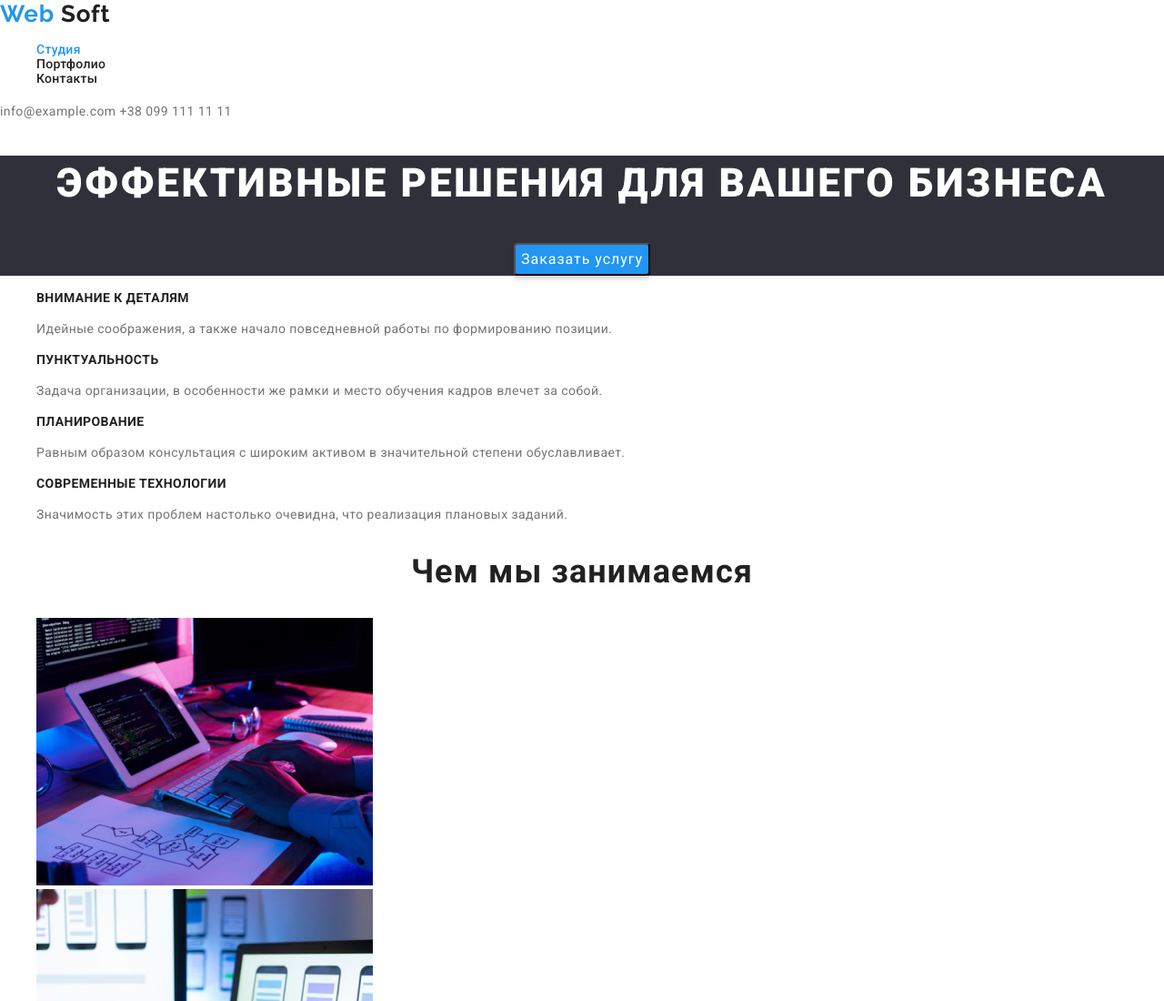
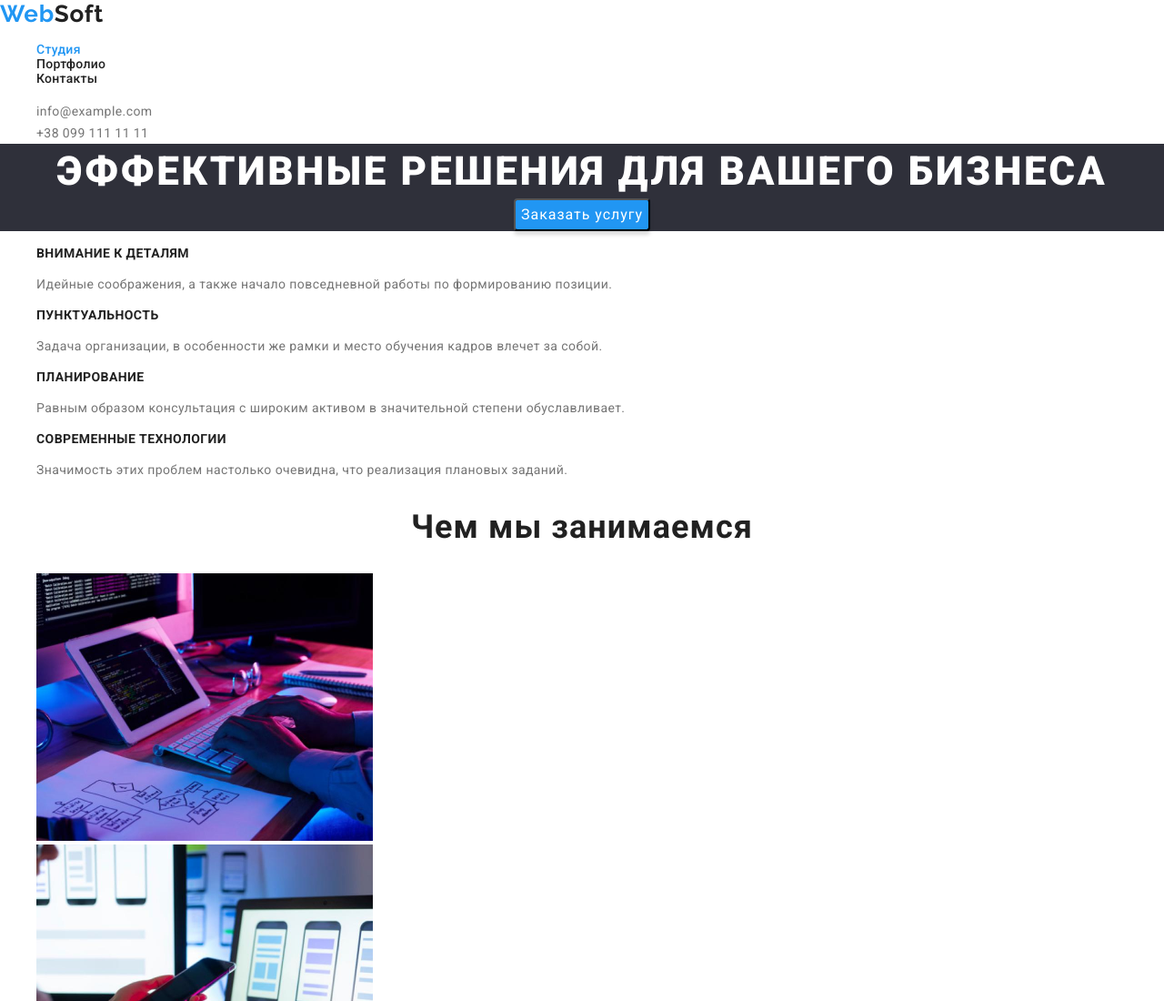
Before and after one commit to ololosh-tralevich/goit-markup-hw-02, a plain HTML site: page index.html in a window 1280 px wide. Shown: the top 1100 px of the page at 91% size. Drawn offline with Linux system fonts and the light colour scheme.

Commit message:
Update HW-02

```diff
--- a/css/styles.css
+++ b/css/styles.css
@@ -112,6 +112,10 @@ body {
   color: var(--black-color);
 }
 
+.contacts {
+  margin-left: 40px;
+}
+
 /* main section */
 .header-border {
   border: 1px solid var(--border-color);
@@ -149,6 +153,7 @@ body {
 }
 
 .h1 {
+  margin: 0;
   font-weight: 900;
   font-size: 44px;
   line-height: 60px;
@@ -159,9 +164,13 @@ body {
 
 .order-button {
   font-family: var(--main-font);
-  background: var(--hover-color);
+  background-color: var(--hover-color);
   box-shadow: 0px 4px 4px rgba(0, 0, 0, 0.15);
   border-radius: 4px;
+  letter-spacing: 0.03em;
+  font-size: 16px;
+  line-height: 26px;
+  cursor: pointer;
 }
 
 .order-button-text {
```
Also changed, not shown: index.html (+3 -4 lines), portfolio.html (+3 -4 lines).
